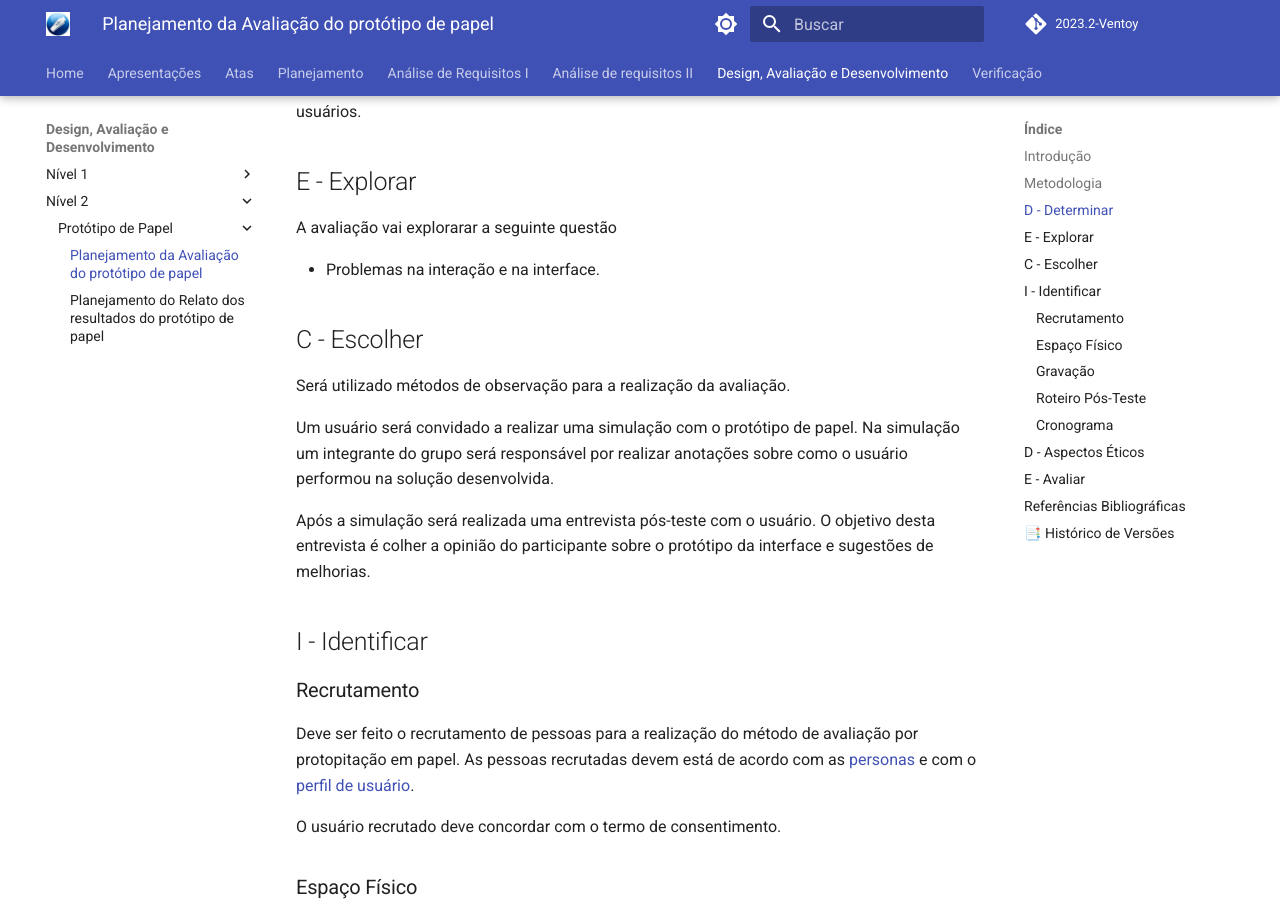
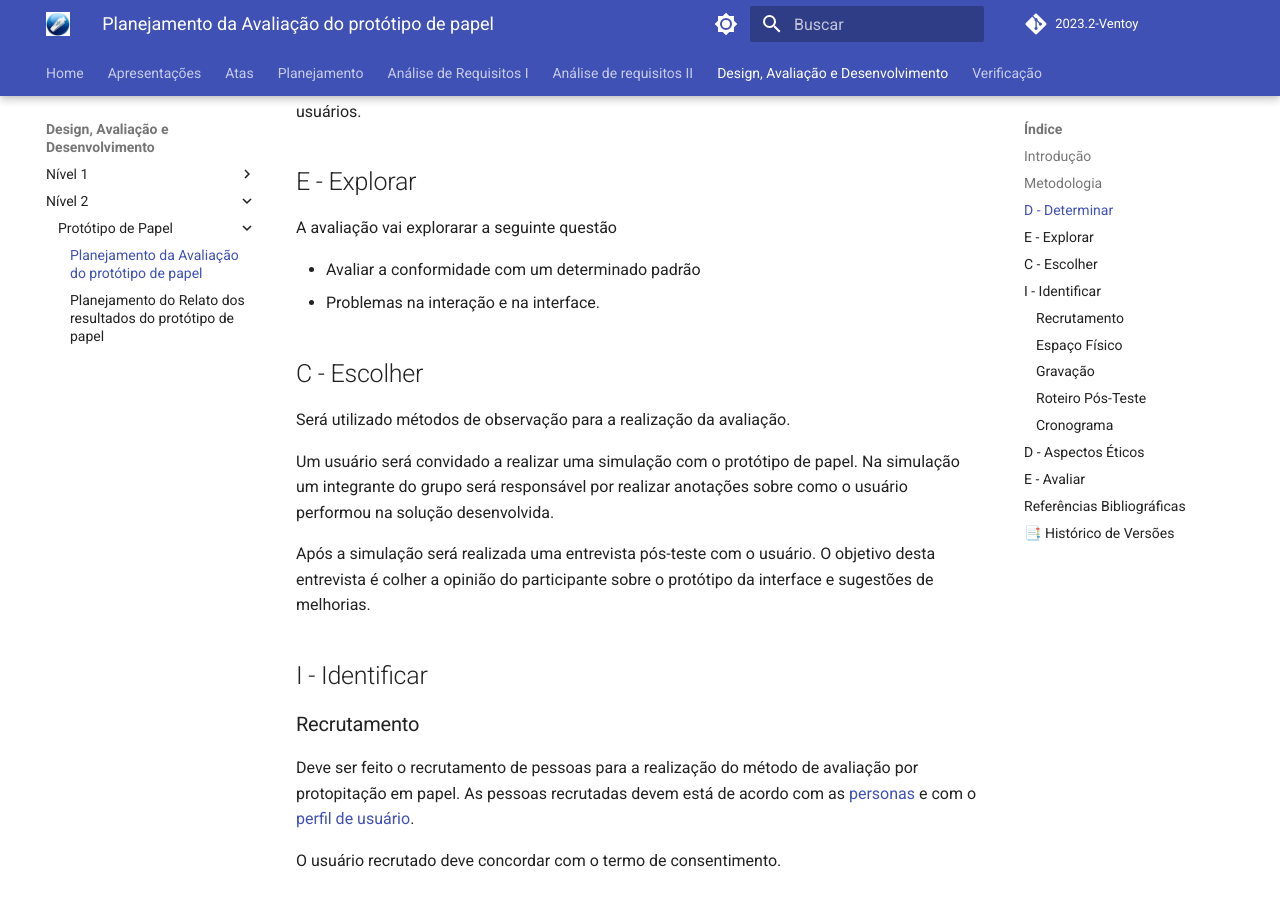
Before and after one commit to Interacao-Humano-Computador/2023.2-Ventoy, an MkDocs documentation site: the page built from docs/DAD/nivel2/prototipoDePapel/planejamento.md, in a window 1280 px wide and 900 px high, scrolled down 618 px. Built offline with MkDocs 1.6.1 and Material for MkDocs 9.7.7, drawn with Linux system fonts in a browser that asks for light colours; comment, search, counter and statistics services are not loaded.

Commit message:
Update planejamento.md

```diff
--- a/docs/DAD/nivel2/prototipoDePapel/planejamento.md
+++ b/docs/DAD/nivel2/prototipoDePapel/planejamento.md
@@ -24,6 +24,7 @@ usuários.
 
 A avaliação vai explorarar a seguinte questão
 
+- Avaliar a conformidade com um determinado padrão
 - Problemas na interação e na interface.
 
 ## C - Escolher
```
